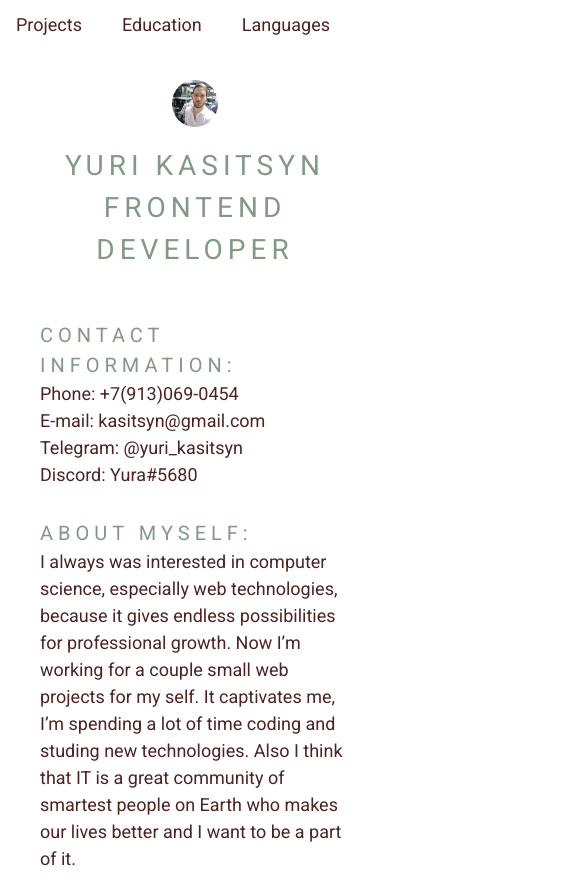
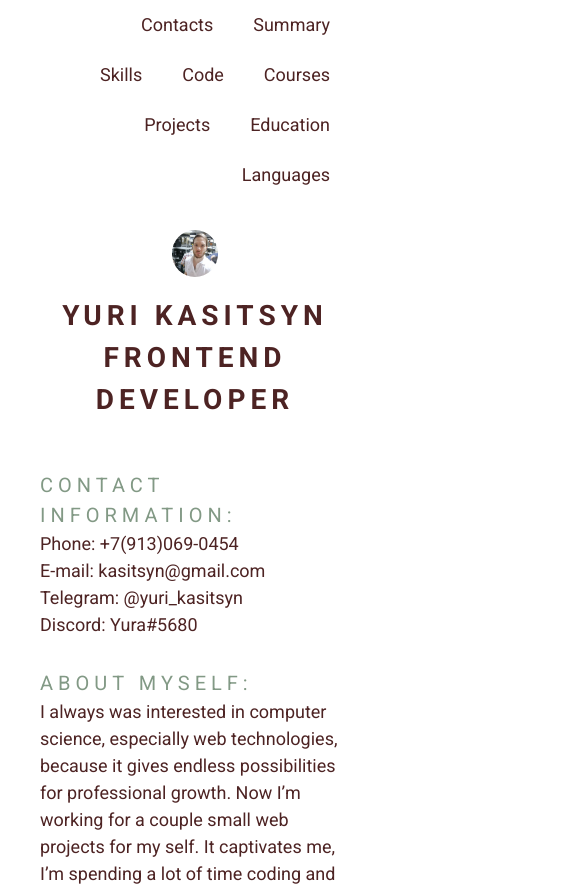
Before and after one commit to Kasitsyn/rsschool-cv, a plain HTML site: page index.html in a window 390 px wide. Shown: the top 884 px of the page, 585 px wide, since content can reach past the window. Drawn offline with Linux system fonts and the light colour scheme.

Commit message:
feat: add media query for nav, change style h1

```diff
--- a/css/style.css
+++ b/css/style.css
@@ -36,6 +36,7 @@
 .nav-list {
   display: flex;
   justify-content: flex-end;
+  flex-wrap: wrap;
   align-items: center;
   list-style: none;
 }
@@ -79,6 +80,8 @@
   text-align: center;
   align-self: center;
   font-size: 28px;
+  font-weight: 700;
+  color: #4d2323;
 }
 
 #profile {
@@ -89,6 +92,7 @@
 
 #code pre {
   white-space: pre;
+  font-size: 13px;
 }
 
 .footer {
```
Also changed, not shown: index.html (+3 -4 lines).
